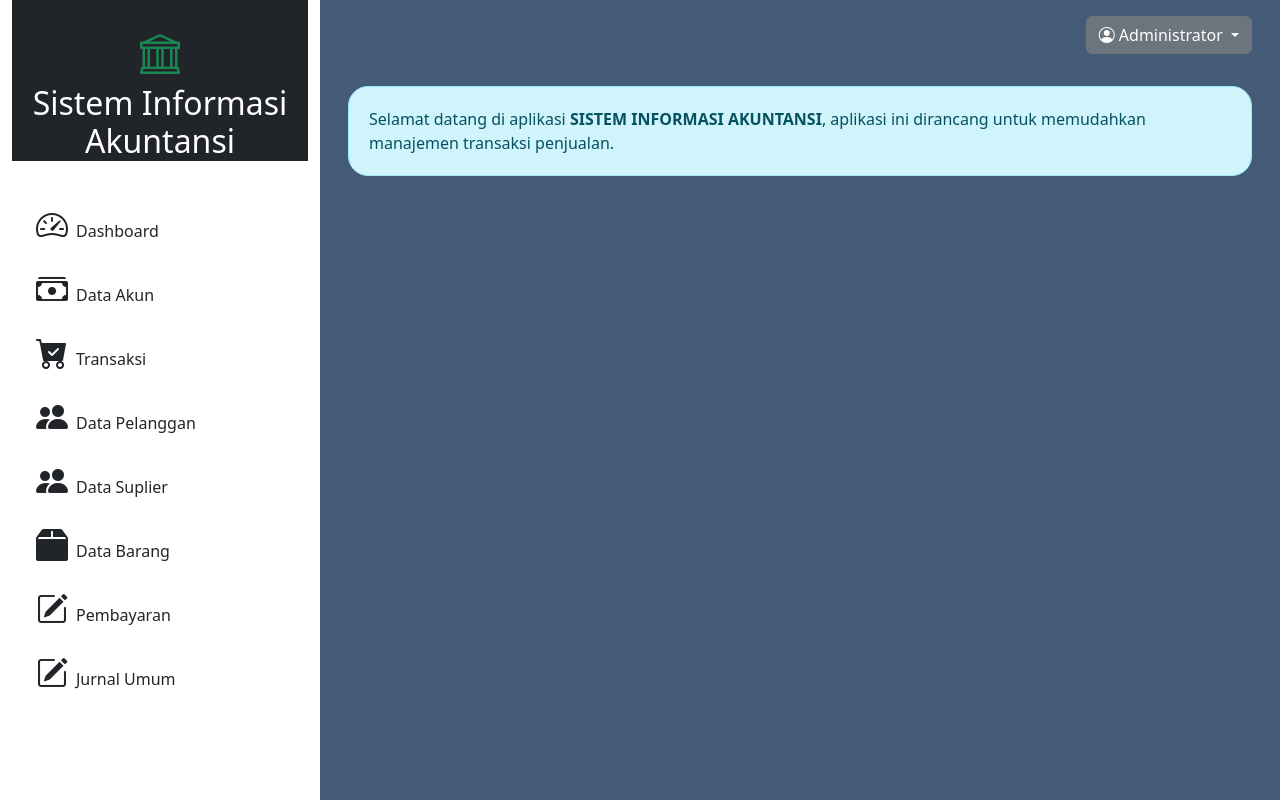
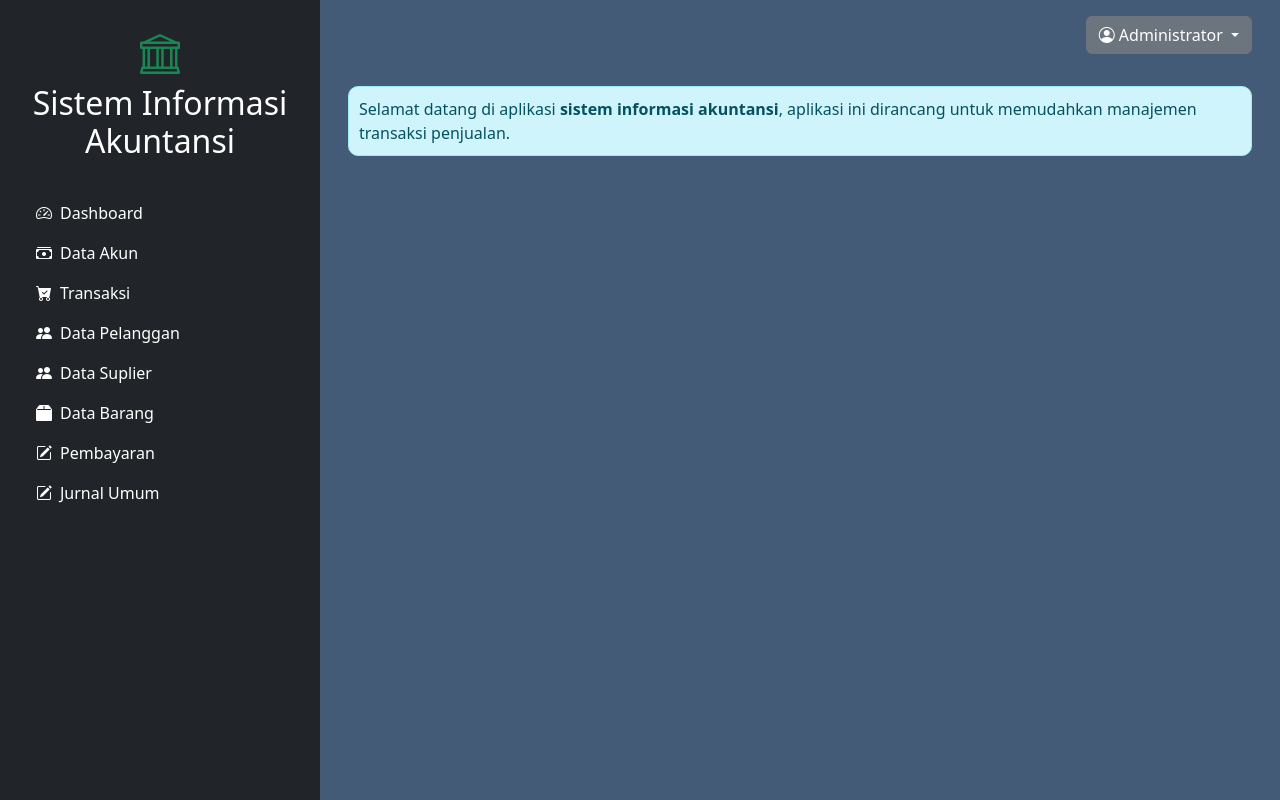
Before and after one commit to HabibSyafikri2EZ/app_sia2397, a PHP site: page /dashboard.php in a window 1280 px wide. Run offline with PHP 8.4, Linux system fonts and the light colour scheme; data that the repository does not hold is empty.

Commit message:
mengembalikan ke tampilan awal

```diff
--- a/dashboard.php
+++ b/dashboard.php
@@ -15,8 +15,8 @@
 <body>
     <div class="container-fluid">
         <div class="row">
-            <div class="col-md-3 text-bg-white" style="min-height:100vh">
-                <div class="text-center pt-4 text-bg-dark ">
+            <div class="col-md-3 text-bg-dark" style="min-height:100vh">
+                <div class="text-center pt-4">
                     <i class="bi bi-bank fs-1 text-success"></i>
                     <h2>Sistem Informasi Akuntansi</h2>
                 </div >
--- a/modul/home/index.php
+++ b/modul/home/index.php
@@ -8,14 +8,14 @@
         <link rel="stylesheet" href="https://cdn.jsdelivr.net/npm/bootstrap-icons@1.11.3/font/bootstrap-icons.min.css">
         <style>
             .alert-info {
-                border-radius: 20px;
-                padding: 20px;
+                border-radius: 10px;
+                padding: 10px;
             }
         </style>
 </head>
 <body>
         <p class="alert alert-info">
-            Selamat datang di aplikasi <strong>SISTEM INFORMASI AKUNTANSI</strong>, aplikasi ini dirancang untuk memudahkan manajemen transaksi penjualan.
+            Selamat datang di aplikasi <strong>sistem informasi akuntansi</strong>, aplikasi ini dirancang untuk memudahkan manajemen transaksi penjualan.
         </p>
 </body>
 </html>
--- a/sidebar.php
+++ b/sidebar.php
@@ -30,43 +30,43 @@ else{
 ?>
 <ul class="nav nav-pills flex-column ms-2">
     <li class="nav-item">
-        <a href="dashboard.php" class="nav-link text-dark <?= $active_dashboard;?>">
-            <i class="bi bi-speedometer2 me-2 fs-2 "></i>Dashboard
+        <a href="dashboard.php" class="nav-link text-white <?= $active_dashboard;?>">
+            <i class="bi bi-speedometer2 me-2"></i>Dashboard
         </a>
     </li>
     <li class="nav-item">
-        <a href="?modul=akun" class="nav-link text-dark <?= $active_akun;?>">
-            <i class="bi bi-cash-stack me-2 fs-2 "></i>Data Akun
+        <a href="?modul=akun" class="nav-link text-white <?= $active_akun;?>">
+            <i class="bi bi-cash-stack me-2"></i>Data Akun
         </a>
     </li>
     <li class="nav-item">
-        <a href="?modul=transaksi" class="nav-link text-dark <?= $active_transaksi;?>">
-            <i class="bi bi-cart-check-fill me-2 fs-2 "></i>Transaksi
+        <a href="?modul=transaksi" class="nav-link text-white <?= $active_transaksi;?>">
+            <i class="bi bi-cart-check-fill me-2"></i>Transaksi
         </a>
     </li>
     <li class="nav-item">
-        <a href="?modul=pelanggan" class="nav-link text-dark <?= $active_pelanggan;?>">
-            <i class="bi bi-people-fill me-2 fs-2 "></i>Data Pelanggan
+        <a href="?modul=pelanggan" class="nav-link text-white <?= $active_pelanggan;?>">
+            <i class="bi bi-people-fill me-2"></i>Data Pelanggan
         </a>
     </li>
     <li class="nav-item">
-        <a href="?modul=suplier" class="nav-link text-dark <?= $active_suplier;?>">
-            <i class="bi bi-people-fill me-2 fs-2 "></i>Data Suplier
+        <a href="?modul=suplier" class="nav-link text-white <?= $active_suplier;?>">
+            <i class="bi bi-people-fill me-2"></i>Data Suplier
         </a>
     </li>
     <li class="nav-item">
-        <a href="?modul=barang" class="nav-link text-dark <?= $active_barang;?>">
-            <i class="bi bi-box2-fill me-2 fs-2 "></i>Data Barang
+        <a href="?modul=barang" class="nav-link text-white <?= $active_barang;?>">
+            <i class="bi bi-box2-fill me-2"></i>Data Barang
         </a>
     </li>
     <li class="nav-item">
-        <a href="?modul=pembayaran" class="nav-link text-dark <?= $active_pembayaran;?>">
-            <i class="bi bi-pencil-square me-2 fs-2 "></i>Pembayaran
+        <a href="?modul=pembayaran" class="nav-link text-white <?= $active_pembayaran;?>">
+            <i class="bi bi-pencil-square me-2"></i>Pembayaran
         </a>
     </li>
     <li class="nav-item">
-        <a href="?modul=jurnal-umum" class="nav-link text-dark <?= $active_jurnalumum;?>">
-            <i class="bi bi-pencil-square me-2 fs-2 "></i>Jurnal Umum
+        <a href="?modul=jurnal-umum" class="nav-link text-white <?= $active_jurnalumum;?>">
+            <i class="bi bi-pencil-square me-2"></i>Jurnal Umum
         </a>
     </li>
 </ul>
```
